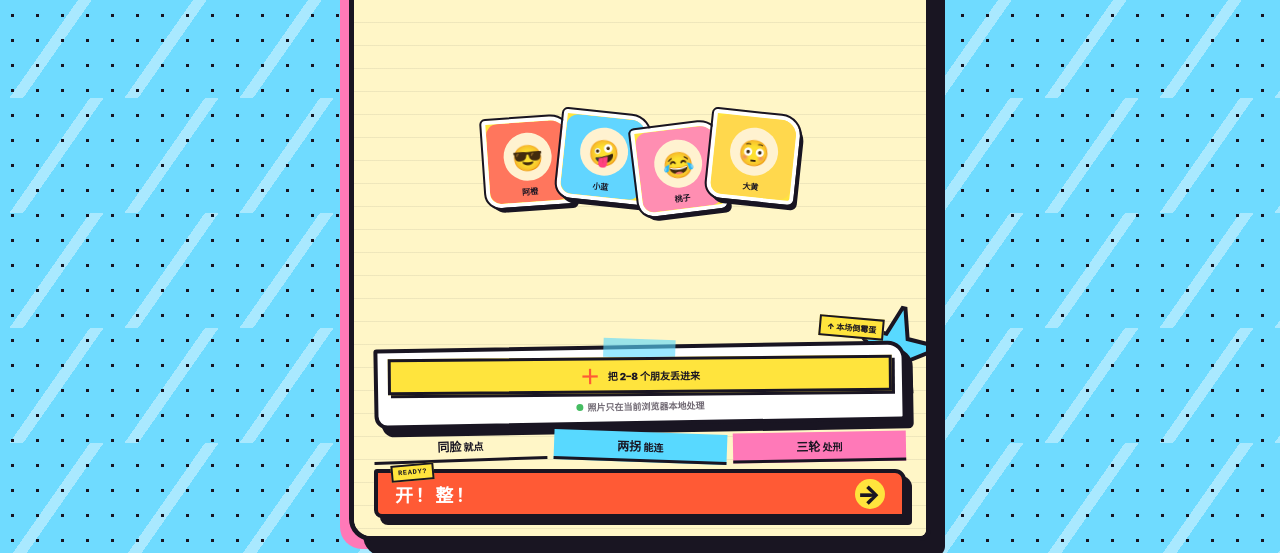
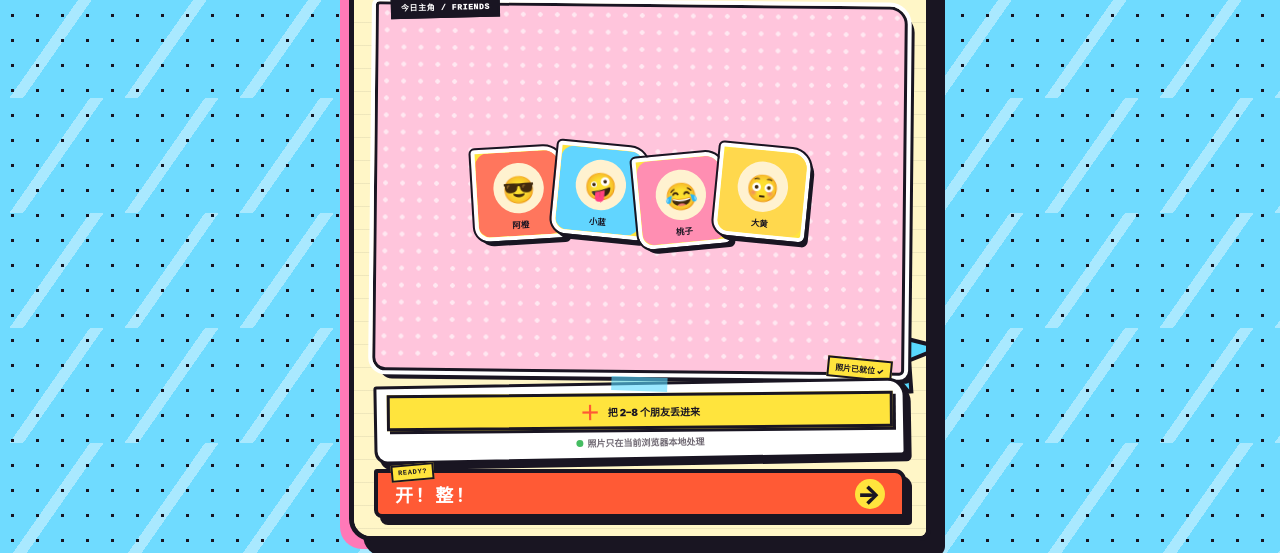
Before and after one commit to lx-Meteors/friend-meme-link, a website: page index.html in a window 1280 px wide. Shown: the part 247-800 px from the top of the page. Drawn offline with Linux system fonts and the light colour scheme.

Commit message:
redesign cover composition

```diff
--- a/index.html
+++ b/index.html
@@ -26,11 +26,6 @@
         <small><i></i>照片只在当前浏览器本地处理</small>
       </div>
 
-      <div class="rule-strip">
-        <span><b>同脸</b> 就点</span>
-        <span><b>两拐</b> 能连</span>
-        <span><b>三轮</b> 处刑</span>
-      </div>
       <button id="startButton" class="big-button" type="button"><i>READY?</i> 开！整！ <span>→</span></button>
     </section>
 
--- a/styles.css
+++ b/styles.css
@@ -109,33 +109,54 @@ body{background-color:#6fdbff;background-image:radial-gradient(circle,#191522 0
 /* Phone layout correction — keep the collage energy without covering the content */
 .intro-screen.active{
   display:grid;
-  grid-template-rows:auto auto minmax(76px,1fr) auto auto auto;
+  grid-template-rows:auto auto minmax(94px,1fr) auto auto;
   align-content:stretch;
-  gap:7px;
+  gap:9px;
 }
 .intro-screen .top-stamp,.intro-screen .hero-copy,.intro-screen .cover-faces,
-.intro-screen .photo-panel,.intro-screen .rule-strip,.intro-screen .big-button{min-width:0;margin-top:0}
+.intro-screen .photo-panel,.intro-screen .big-button{min-width:0;margin-top:0}
 .hero-copy{align-self:start}
-.hero-copy>p{margin:12px 0 0}
+.hero-copy>p{width:max-content;max-width:86%;margin:12px 0 0;padding:5px 9px;border:2px solid var(--ink);border-left:6px solid var(--orange);background:white;box-shadow:3px 3px 0 var(--ink);font-size:10px;line-height:1.25;transform:rotate(-1deg)}
 .cover-faces{
   position:relative!important;
   top:auto!important;
   left:auto!important;
   width:100%!important;
   height:100%!important;
-  min-height:76px;
+  min-height:94px;
   margin:0!important;
-  padding:3px 8px 5px;
+  padding:24px 13px 12px;
   display:flex;
   align-items:center;
   justify-content:center;
+  border:3px solid var(--ink);
+  border-radius:4px 18px 5px 13px;
+  outline:4px solid white;
+  background-color:#ffc5dc;
+  background-image:radial-gradient(circle,#fff9 0 2px,transparent 2.5px);
+  background-size:17px 17px;
+  box-shadow:7px 8px 0 var(--ink);
+  transform:rotate(.6deg);
   pointer-events:none;
+}
+.cover-faces::before{
+  position:absolute;
+  top:-7px;
+  left:12px;
+  content:'今日主角  /  FRIENDS';
+  padding:4px 8px;
+  border:2px solid var(--ink);
+  color:white;
+  background:var(--ink);
+  font:950 8px/1 monospace;
+  letter-spacing:.08em;
+  transform:rotate(-2deg);
 }
 .cover-faces::after{
   position:absolute;
-  right:4%;
-  bottom:0;
-  content:'↑ 本场倒霉蛋';
+  right:9px;
+  bottom:-7px;
+  content:'照片已就位 ✓';
   padding:3px 6px;
   border:2px solid var(--ink);
   background:var(--yellow);
@@ -144,19 +165,19 @@ body{background-color:#6fdbff;background-image:radial-gradient(circle,#191522 0
   transform:rotate(5deg);
 }
 .cover-faces img{
-  width:clamp(58px,17vw,88px)!important;
-  height:clamp(58px,17vw,88px)!important;
-  margin-left:-13px!important;
+  width:clamp(61px,18vw,92px)!important;
+  height:clamp(61px,18vw,92px)!important;
+  margin-left:-11px!important;
   border:4px solid white!important;
   outline:2px solid var(--ink)!important;
   border-radius:4px 20px 6px 15px!important;
   box-shadow:4px 5px 0 var(--ink)!important;
 }
 .cover-faces img:first-child{margin-left:0!important}
-.cover-faces img:nth-child(3n){transform:rotate(-7deg) translateY(7px)!important}
-.cover-faces img:nth-child(even){transform:rotate(6deg) translateY(-5px)!important}
-.photo-panel{align-self:end;padding:8px 10px!important}
-.rule-strip{align-self:end}
+.cover-faces img:nth-child(3n){transform:rotate(-6deg) translateY(5px)!important}
+.cover-faces img:nth-child(even){transform:rotate(5deg) translateY(-4px)!important}
+.photo-panel{align-self:end;padding:8px 10px!important;border-width:3px;box-shadow:5px 6px 0 var(--ink)}
+.photo-panel::before{width:56px;height:14px;top:-8px;left:calc(50% - 28px)}
 .big-button{align-self:end}
 
 .game-header{height:31px;grid-template-columns:31px minmax(0,1fr) 84px;gap:6px}
@@ -177,14 +198,13 @@ body{background-color:#6fdbff;background-image:radial-gradient(circle,#191522 0
 
 @media(max-width:380px){
   .screen{padding:12px 13px}
-  .intro-screen.active{gap:5px;grid-template-rows:auto auto minmax(64px,1fr) auto auto auto}
+  .intro-screen.active{gap:7px;grid-template-rows:auto auto minmax(78px,1fr) auto auto}
   .hero-copy h1{font-size:clamp(36px,12vw,44px)}
-  .hero-copy>p{margin-top:8px;font-size:9px;line-height:1.3}.hero-copy>p b{font-size:11px}
+  .hero-copy>p{margin-top:8px;padding:4px 7px;font-size:8px;line-height:1.2}.hero-copy>p b{font-size:10px}
   .burst{width:55px;height:55px;font-size:10px}.scribble{display:none}
-  .cover-faces{min-height:64px;padding-block:1px}
-  .cover-faces img{width:clamp(49px,16vw,65px)!important;height:clamp(49px,16vw,65px)!important;margin-left:-10px!important}
+  .cover-faces{min-height:78px;padding:18px 8px 8px}
+  .cover-faces img{width:clamp(49px,16vw,65px)!important;height:clamp(49px,16vw,65px)!important;margin-left:-8px!important}
   .photo-panel{padding:6px 8px!important}.upload-button{height:31px;font-size:9px}.photo-panel small{margin-top:4px;font-size:7px}
-  .rule-strip{gap:4px}.rule-strip span{padding:3px 1px;font-size:8px}.rule-strip b{font-size:10px}
   .big-button{height:40px;margin-top:0;font-size:15px}
   .game-screen{padding:11px 12px 13px}
   .board-wrap{padding:8px}.board{gap:5px}
@@ -192,12 +212,12 @@ body{background-color:#6fdbff;background-image:radial-gradient(circle,#191522 0
 }
 
 @media(max-height:650px){
-  .intro-screen.active{gap:4px;grid-template-rows:auto auto minmax(48px,1fr) auto auto auto}
+  .intro-screen.active{gap:5px;grid-template-rows:auto auto minmax(62px,1fr) auto auto}
   .hero-copy h1{font-size:35px}.hero-copy>p{margin-top:6px;font-size:8px}.hero-copy>p b{font-size:10px}
-  .cover-faces{min-height:48px;padding:0}.cover-faces img{width:46px!important;height:46px!important;margin-left:-8px!important}
+  .cover-faces{min-height:72px;padding:17px 8px 7px}.cover-faces img{width:62px!important;height:62px!important;margin-left:-9px!important}
   .cover-faces::after{font-size:6px;padding:2px 4px}
   .photo-panel{padding:5px 8px!important}.upload-button{height:28px}.photo-panel small{margin-top:3px;font-size:6px}
-  .rule-strip{margin-top:0}.rule-strip span{padding:2px}.big-button{height:35px;margin-top:0}
+  .big-button{height:35px;margin-top:0}
   .game-header{height:29px}.timer{margin-block:3px}.mission-line{height:22px}
   .board-wrap{padding:7px}.tools{height:35px;margin-top:5px}
 }
```
